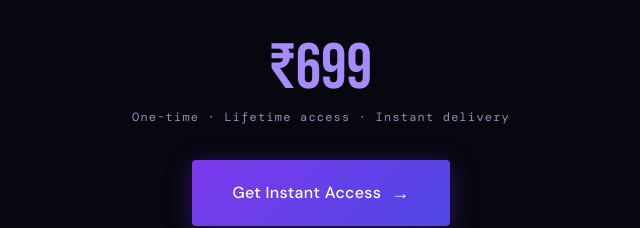
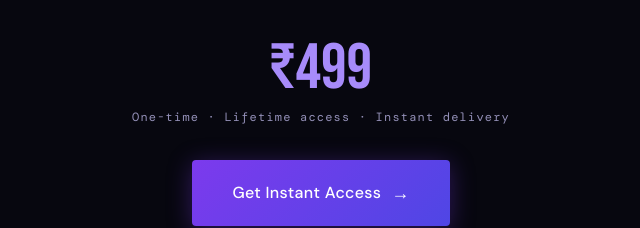
Before and after one commit to akshaykumariitr0404/scientific-focus-audit, a plain HTML site: page index.html in a window 1280 px wide. Shown: the part 8682-8910 px from the top of the page, 319-959 px from the left. Drawn offline with nearby package versions, Linux system fonts and the light colour scheme.

Commit message:
Update index.html

```diff
--- a/index.html
+++ b/index.html
@@ -1364,7 +1364,7 @@
     <h2>Fix your focus.<br>In <em>7 days.</em></h2>
     <p>One-time investment. Starts working in 2 hours. Results you can measure.</p>
     <div class="final-price">
-      <span class="amount">₹699</span>
+      <span class="amount">₹499</span>
       <span class="desc">One-time · Lifetime access · Instant delivery</span>
     </div>
     <a href="https://superprofile.bio/course/scientificfocusaudit" class="btn-primary" style="font-size: 16px; padding: 18px 40px;">
```
